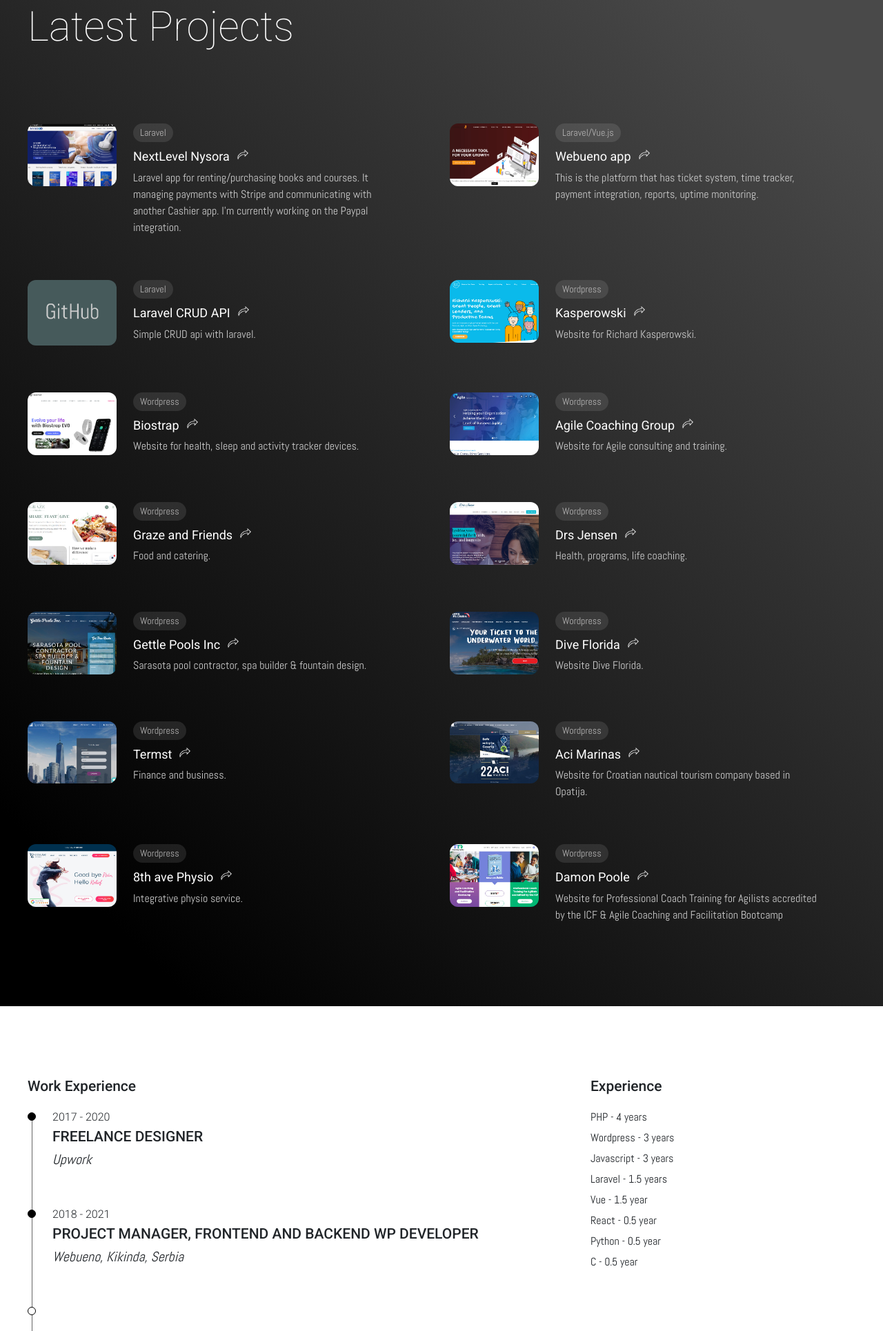
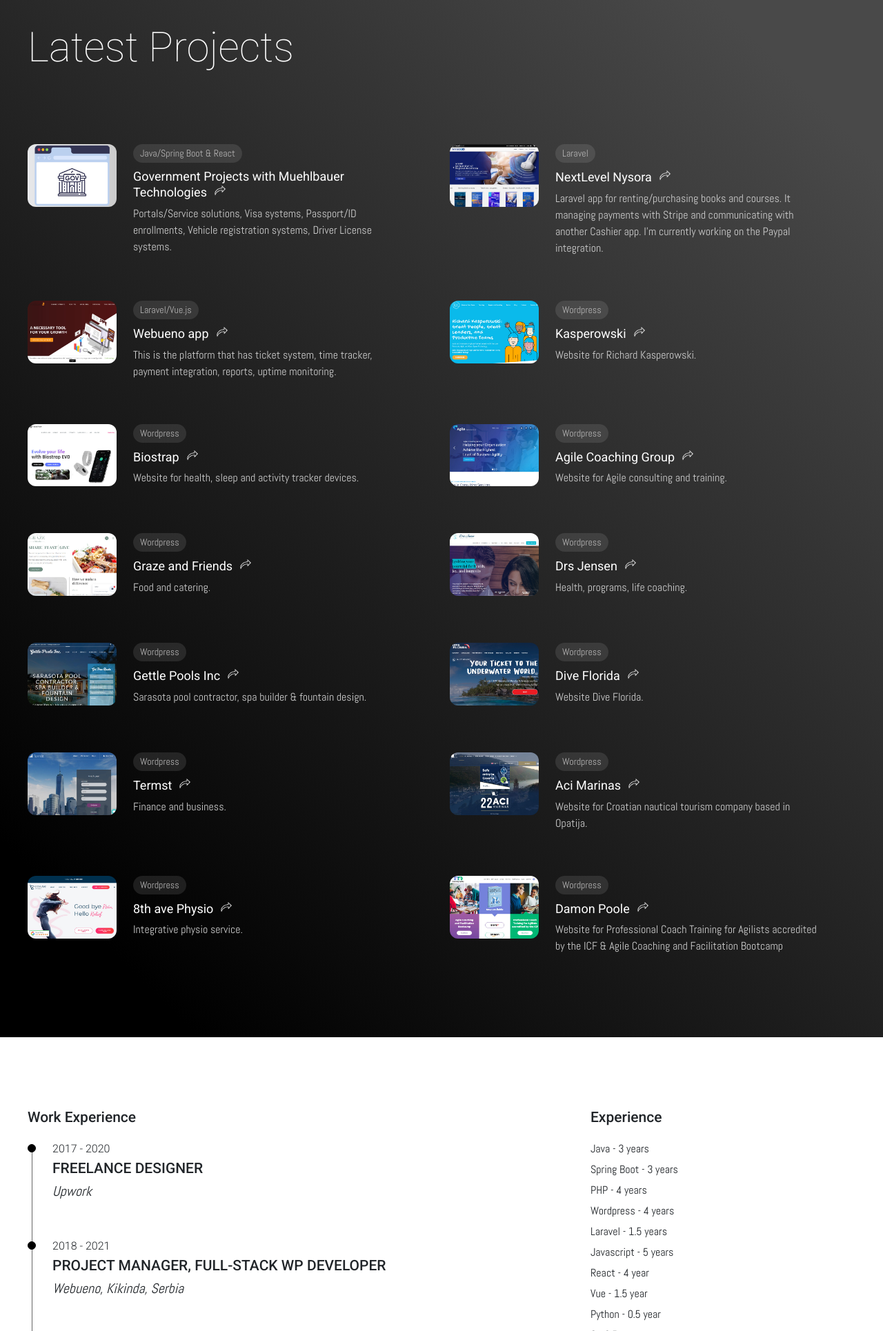
Before and after one commit to kristianpetrovic/kristianpetrovic.github.io, a plain HTML site: page index.html in a window 1280 px wide. Shown: the part 1494-3424 px from the top of the page at 69% size. Drawn offline with nearby package versions, Linux system fonts and the light colour scheme.

Commit message:
portfolio update

```diff
--- a/index.html
+++ b/index.html
@@ -41,9 +41,10 @@
             <div class="col-md-3">
                 <h3>Programming Languages</h3>
                 <ul class="clear-list">
+                    <li>C</li>
+                    <li>Java</li>
                     <li>PHP</li>
                     <li>Javascript</li>
-                    <li>C</li>
                     <li>Python</li>
                     <li>SQL</li>
                 </ul>
@@ -51,10 +52,11 @@
             <div class="col-md-3">
                 <h3>Frameworks/ Libraries</h3>
                 <ul class="clear-list">
+                    <li>Spring Boot</li>
                     <li>Laravel</li>
                     <li>Wordpress</li>
+                    <li>React</li>
                     <li>Vue</li>
-                    <li>React</li>
                     <li>jQuery</li>
                 </ul>
             </div>
@@ -93,6 +95,7 @@
             <div class="col-md-3">
                 <h3>Editor</h3>
                 <ul class="clear-list">
+                    <li>IntelliJ Idea</li>
                     <li>VS Code</li>
                 </ul>
             </div>
@@ -109,25 +112,29 @@
             <div class="col-sm-6 mm-b-5">
                 <div class="row">
                         <div class="col-sm-3">
-                            <a target="_blank" href="https://nextlevelcme.com/">
-                                <img src="./img/nysora.jpg">
+                            <a href="#">
+                                <img src="./img/gov.jpg">
                             </a>
                         </div>
                         <div class="col-sm-8">
-                            <p class="tech">Laravel</p>
-                            <h3 class="subtitle white"><a target="_blank" class="link-nav" href="https://nextlevelcme.com/">NextLevel Nysora</a></h3>
-                            <p class="grey">Laravel app for renting/purchasing books and courses. It managing payments with Stripe and communicating with another Cashier app. I’m currently working on the Paypal integration.</p>
+                            <p class="tech">Java/Spring Boot & React</p>
+                            <h3 class="subtitle white"><a class="link-nav" href="#">Government Projects with Muehlbauer Technologies</a></h3>
+                            <p class="grey">Portals/Service solutions, Visa systems, Passport/ID enrollments, Vehicle registration systems, Driver License systems.</p>
                         </div>
                 </div>
             </div>
             <div class="col-sm-6">
                 <div class="row">
-                        <div class="col-sm-3"><a target="_blank" href="https://app.webueno.com/"><img src="./img/webueno.jpg"></a></div>
-                        <div class="col-sm-8">
-                            <p class="tech">Laravel/Vue.js</p>
-                            <h3 class="subtitle white"><a class="link-nav" target="_blank" href="https://app.webueno.com/">Webueno app</a></h3>
-                            <p class="grey">This is the platform that has ticket system, time tracker, payment integration, reports, uptime monitoring.</p>
-                        </div>
+                    <div class="col-sm-3">
+                        <a target="_blank" href="https://nextlevelcme.com/">
+                            <img src="./img/nysora.jpg">
+                        </a>
+                    </div>
+                    <div class="col-sm-8">
+                        <p class="tech">Laravel</p>
+                        <h3 class="subtitle white"><a target="_blank" class="link-nav" href="https://nextlevelcme.com/">NextLevel Nysora</a></h3>
+                        <p class="grey">Laravel app for renting/purchasing books and courses. It managing payments with Stripe and communicating with another Cashier app. I’m currently working on the Paypal integration.</p>
+                    </div>
                 </div>
             </div>
         </div>
@@ -135,16 +142,12 @@
         <div class="row mb-5">
             <div class="col-md-6 mm-b-5">
                 <div class="row">
-                        <div class="col-md-3">
-                            <a target="_blank" href="https://github.com/kristianpetrovic/laravel-movies-api">
-                                <img src="./img/github.jpg">
-                            </a>
-                        </div>
-                        <div class="col-md-8">
-                            <p class="tech">Laravel</p>
-                            <h3 class="subtitle white"><a class="link-nav" target="_blank" href="https://github.com/kristianpetrovic/laravel-movies-api">Laravel CRUD API</a></h3>
-                            <p class="grey">Simple CRUD api with laravel.</p>
-                        </div>
+                    <div class="col-sm-3"><a target="_blank" href="https://app.webueno.com/"><img src="./img/webueno.jpg"></a></div>
+                    <div class="col-sm-8">
+                        <p class="tech">Laravel/Vue.js</p>
+                        <h3 class="subtitle white"><a class="link-nav" target="_blank" href="https://app.webueno.com/">Webueno app</a></h3>
+                        <p class="grey">This is the platform that has ticket system, time tracker, payment integration, reports, uptime monitoring.</p>
+                    </div>
                 </div>
             </div>
             <div class="col-md-6">
@@ -308,11 +311,13 @@
                     </div>
                     <div class="col-sm-12 timeline not-active pb-5 ps-5">
                         <p class="mb-1 year">2018 - 2021</p>
-                        <h3 class="mb-2">PROJECT MANAGER, FRONTEND AND BACKEND WP DEVELOPER</h3>
+                        <h3 class="mb-2">PROJECT MANAGER, FULL-STACK WP DEVELOPER</h3>
                         <h5><i>Webueno, Kikinda, Serbia</i></h5>
                     </div>
                     <div class="col-md-12 timeline pb-5 ps-5">
-
+                        <p class="mb-1 year">2021 -</p>
+                        <h3 class="mb-2">SOFTWARE DEVELOPER</h3>
+                        <h5><i>Muehlbauer Technologies, Stara Pazova, Serbia</i></h5>
                     </div>
                 </div>
             </div>
@@ -320,12 +325,14 @@
                 <div class="col-sm-12"><h3>Experience</h3></div>
                 <div class="col-sm-12">
                     <ul class="clear-list">
+                        <li>Java - 3 years</li>
+                        <li>Spring Boot - 3 years</li>
                         <li>PHP - 4 years</li>
-                        <li>Wordpress - 3 years</li>
-                        <li>Javascript - 3 years</li>
+                        <li>Wordpress - 4 years</li>
                         <li>Laravel - 1.5 years</li>
+                        <li>Javascript - 5 years</li>
+                        <li>React - 4 year</li>
                         <li>Vue - 1.5 year</li>
-                        <li>React - 0.5 year</li>
                         <li>Python - 0.5 year</li>
                         <li>C - 0.5 year</li>
                     </ul>
@@ -336,7 +343,7 @@
             <div class="col-md-12"><h3>Education</h3></div>
             <div class="col-md-12">
                 <p class="year mb-1">2011 - </p>
-                <h4>College of Electrical Engineering - Computer technology</h5>
+                <h4>College of Electrical Engineering - Computer technology</h4>
             </div>
         </div>
         </div>
```
Also changed, not shown: img/gov.jpg (added).
